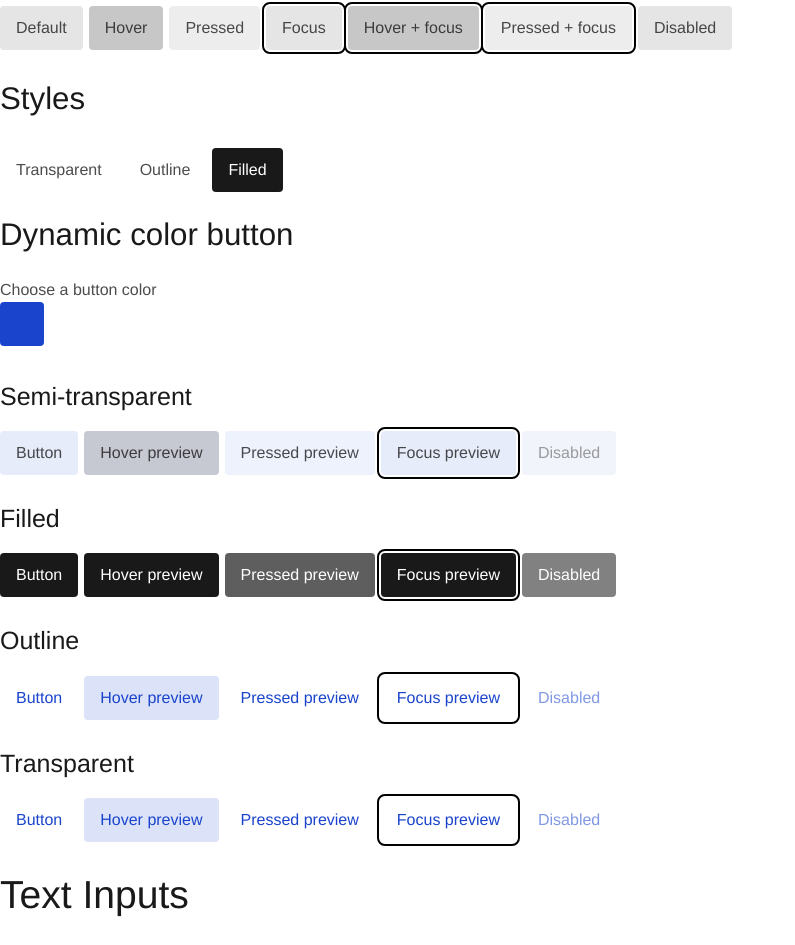
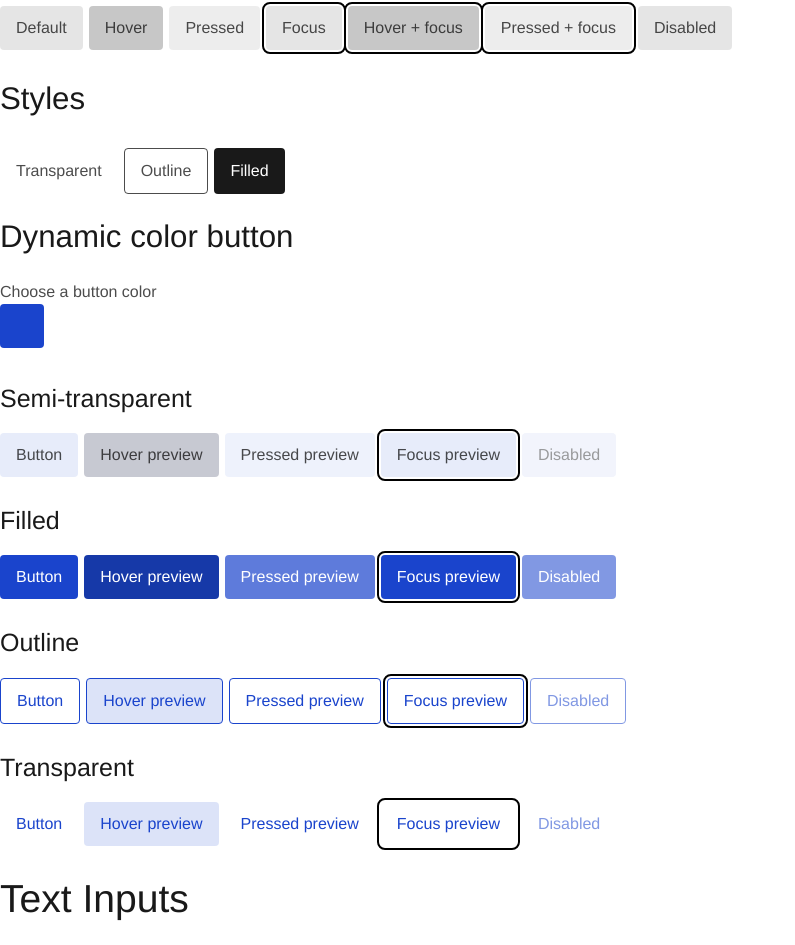
Before and after one commit to jurgengjoncari/default-styles, a website with bundled scripts: page index.html in a window 1280 px wide. Shown: the part 2108-3053 px from the top of the page, without its empty margins (0-795 px from the left). Built offline with nearby package versions, Linux system fonts and the light colour scheme.

Commit message:
Revert "add button icons"
This reverts commit 981c6205ed1251d8fc807ad39d19492d00eab1b7.

```diff
--- a/css/components/button.css
+++ b/css/components/button.css
@@ -7,47 +7,50 @@ input[type="submit"] {
     background-color: var(--color-surface);
     backdrop-filter: var(--frosty-glass);
     transition: background-color 0.2s ease, border-color 0.2s ease;
+}
 
-    &:not(:disabled):hover,
-    &.is-hovered:not(:disabled) {
+button:not(:disabled):hover,
+button.is-hovered:not(:disabled),
+input[type="button"]:not(:disabled):hover,
+input[type="reset"]:not(:disabled):hover,
+input[type="submit"]:not(:disabled):hover {
     background-color: color-mix(in oklch, var(--color-surface), var(--color-emphasis) var(--interaction-hover));
 }
 
-    &:not(:disabled):active,
-    &.is-active:not(:disabled) {
+button:not(:disabled):active,
+button.is-active:not(:disabled),
+input[type="button"]:not(:disabled):active,
+input[type="reset"]:not(:disabled):active,
+input[type="submit"]:not(:disabled):active {
     background-color: color-mix(in oklch, var(--color-surface), transparent var(--interaction-active));
 }
 
-    svg {
-        inline-size: var(--line-height-medium);
-        block-size: var(--line-height-medium);
-    }
-
-    .icon {
-        padding: var(--size-sm);
-    }
+button.is-outline,
+.is-outline:not(button) {
+    border: var(--border-width-thin) solid var(--color);
 }
 
 .button--custom-color {
     --color-surface-color: var(--button-bg);
     transition: background-color 0.2s ease, color 0.2s ease;
+}
 
-    &.is-filled {
+.button--custom-color.is-filled {
+    --color-surface-color: var(--button-bg);
     --color-surface-strength: 100%;
     color: var(--button-text);
 }
 
-    &.is-transparent,
-    &.is-outline {
+.button--custom-color.is-transparent,
+.button--custom-color.is-outline {
     --color-emphasis: var(--button-bg);
     color: var(--button-accessible-color);
 }
 
-    &.is-outline {
+.button--custom-color.is-outline {
     border-color: var(--button-accessible-color);
 }
 
-    &:disabled {
+.button--custom-color:disabled {
     opacity: 0.55;
 }
-}
```
Lines whose indentation alone changed are shown as unchanged.
